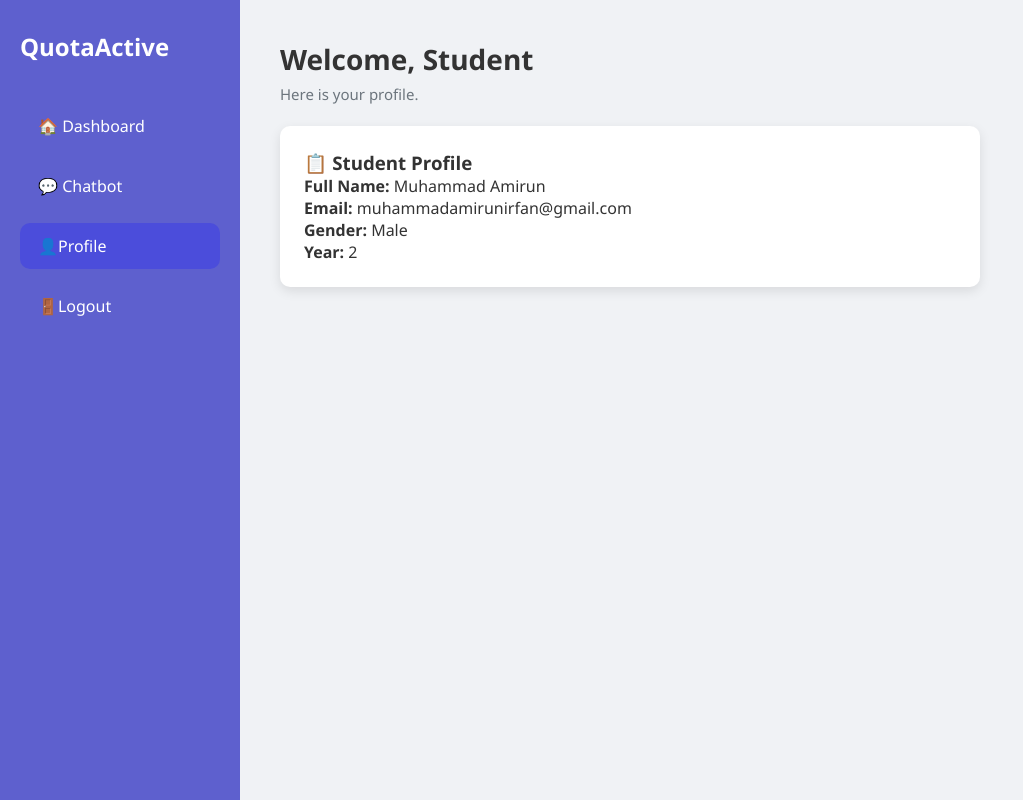
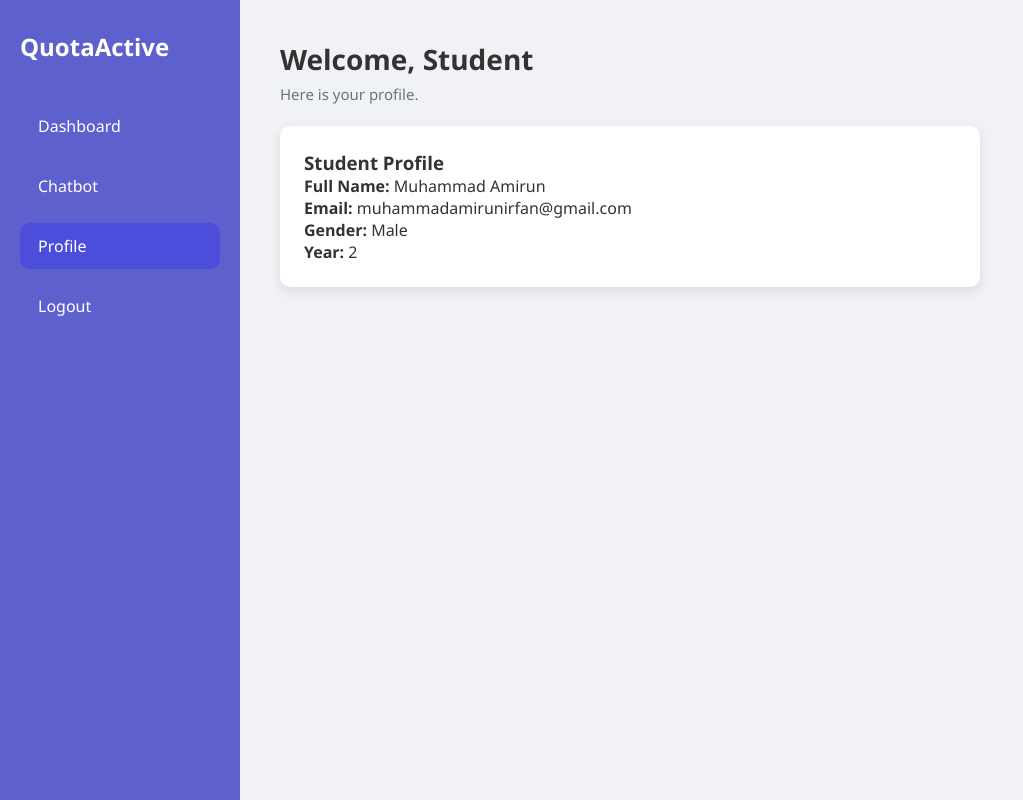
Before and after one commit to welsonxw/quota-active-system, a PHP site: page /profile.php in a window 1280 px wide. Shown: the whole page, without its empty margins (0-1023 px from the left). Run offline with PHP 8.4, Linux system fonts and the light colour scheme; a user stored in the database is signed in; data comes from the database, SQL or seed files in the repository.

Commit message:
BUG PULAK

```diff
--- a/student/profile.php
+++ b/student/profile.php
@@ -29,10 +29,10 @@ $student = $result->fetch_assoc();
     <h2 class="logo">QuotaActive</h2>
     <nav>
       <ul class="nav-list">
-        <li class="nav-item"><a href="dashboard.php" class="nav-link">🏠 Dashboard</a></li>
-        <li class="nav-item">💬 Chatbot</li>
-        <li class="nav-item active"> <a href="profile.php" class="nav-link">👤Profile</a></li>
-        <li class="nav-item"><a class="nav-link text-danger" href="logout.php">🚪Logout</a></li>
+        <li class="nav-item"><a href="dashboard.php" class="nav-link">Dashboard</a></li>
+        <li class="nav-item">Chatbot</li>
+        <li class="nav-item active"> <a href="profile.php" class="nav-link">Profile</a></li>
+        <li class="nav-item"><a class="nav-link text-danger" href="logout.php">Logout</a></li>
 
       </ul>
     </nav>
@@ -47,7 +47,7 @@ $student = $result->fetch_assoc();
    <br>
 
       <div class="profile">
-        <h3>📋 Student Profile</h3>
+        <h3>Student Profile</h3>
  <p><strong>Full Name:</strong> <?= htmlspecialchars($student['fullname']) ?></p>
     <p><strong>Email:</strong> <?= htmlspecialchars($student['email']) ?></p>
     <p><strong>Gender:</strong> <?= htmlspecialchars($student['gender']) ?></p>
```
Also changed, not shown: student/dashboard.php (+4 -4 lines).
